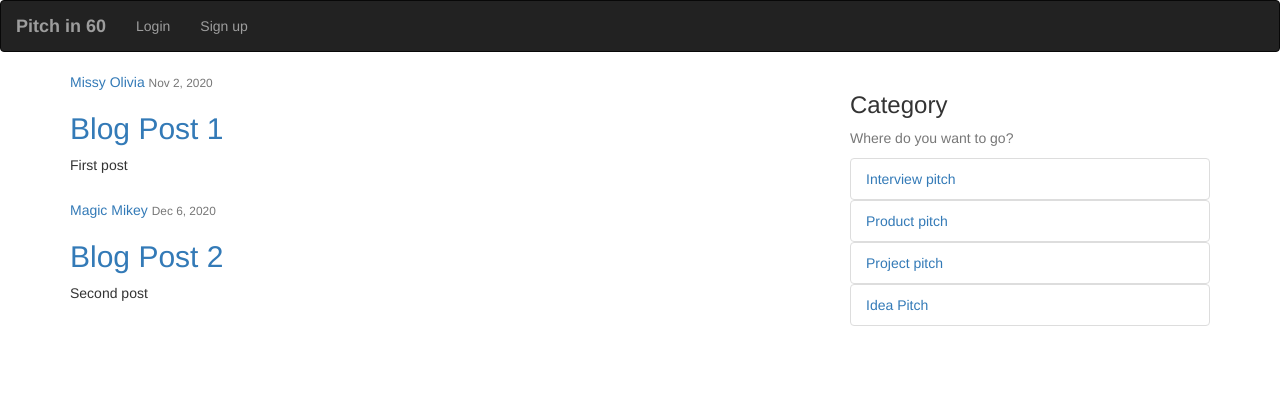
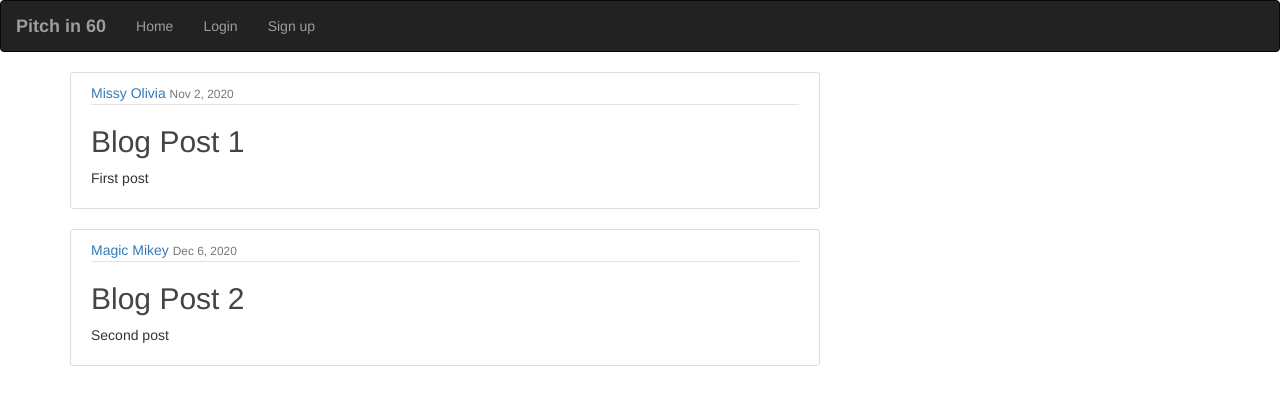
Before and after one commit to Missy-Olivia/Perfect-Pitch, a Flask app: page / in a window 1280 px wide. Shown: the top 405 px of the page. Run offline with Flask 2, Linux system fonts and the light colour scheme; some libraries are stand-ins or nearby versions.

Commit message:
added css file

```diff
--- a/app/__init__.py
+++ b/app/__init__.py
@@ -1,5 +1,6 @@
 from flask import Flask
 from flask_bootstrap import Bootstrap
+from flask_sqlalchemy import SQLAlchemy
 
 
 # initializing the application
--- /dev/null
+++ b/app/static/index.css
@@ -0,0 +1,80 @@
+body {
+    background: #fafafa;
+    color: #333333;
+    margin-top: 5rem;
+  }
+
+  h1, h2, h3, h4, h5, h6 {
+    color: #444444;
+  }
+
+  .bg-steel {
+    background-color: #5f788a;
+  }
+
+  .site-header .navbar-nav .nav-link {
+    color: #cbd5db;
+  }
+
+  .site-header .navbar-nav .nav-link:hover {
+    color: #ffffff;
+  }
+
+  .site-header .navbar-nav .nav-link.active {
+    font-weight: 500;
+  }
+
+  .content-section {
+    background: #ffffff;
+    padding: 10px 20px;
+    border: 1px solid #dddddd;
+    border-radius: 3px;
+    margin-bottom: 20px;
+  }
+
+  .article-title {
+    color: #444444;
+  }
+
+  a.article-title:hover {
+    color: #428bca;
+    text-decoration: none;
+  }
+
+  .article-content {
+    white-space: pre-line;
+  }
+
+  .article-img {
+    height: 65px;
+    width: 65px;
+    margin-right: 16px;
+  }
+
+  .article-metadata {
+    padding-bottom: 1px;
+    margin-bottom: 4px;
+    border-bottom: 1px solid #e3e3e3
+  }
+
+  .article-metadata a:hover {
+    color: #333;
+    text-decoration: none;
+  }
+
+  .article-svg {
+    width: 25px;
+    height: 25px;
+    vertical-align: middle;
+  }
+
+  .account-img {
+    height: 125px;
+    width: 125px;
+    margin-right: 20px;
+    margin-bottom: 16px;
+  }
+
+  .account-heading {
+    font-size: 2.5rem;
+  }
--- a/app/templates/index.html
+++ b/app/templates/index.html
@@ -4,7 +4,6 @@
 <meta charset="UTF-8">
 <meta name="viewport" content="width= device-width">
 <link rel="stylesheet" type="text/css" href="{{ url_for('static', filename='index.css') }}">
-
 {% extends 'base.html' %}
 </head>
         <body>
@@ -34,19 +33,6 @@
                                 </article>
                         {% endfor %}
                           </div>
-                          <div class="col-md-4">
-                            <div class="content-section">
-                              <h3>Category</h3>
-                              <p class='text-muted'>Where do you want to go?
-                                <ul class="list-group">
-                                <a href = "#"><li class="list-group-item list-group-item-light">Interview pitch</li></a>
-                                <a href = "#"><li class="list-group-item list-group-item-light">Product pitch</li></a>
-                                <a href = "#"><li class="list-group-item list-group-item-light">Project pitch</li></a>
-                                <a href = "#"><li class="list-group-item list-group-item-light">Idea Pitch</li></a>
-                                </ul>
-                              </p>
-                            </div>
-                          </div>
                         </div>
                       </main>
         {% endblock %}
--- a/app/templates/navbar.html
+++ b/app/templates/navbar.html
@@ -7,10 +7,11 @@
               <span class="icon-bar"></span>
               <span class="icon-bar"></span>
             </button>
-            <b><a class="navbar-brand" href="/"> Pitch in 60 </a></b>
+            <b><a class="navbar-brand" href="{{url_for('index')}}"> Pitch in 60 </a></b>
         </div>
         <div class="navbar-collapse collapse">
             <ul class="nav navbar-nav">
+                <li class="text-left"><a href="{{ url_for('home') }}">Home</a></li>
                 <li class="text-left"><a href="{{ url_for('login') }}">Login</a></li>
                 <li class="text-left"><a href="{{ url_for('register') }}">Sign up</a></li>
         </div>
--- a/app/views.py
+++ b/app/views.py
@@ -1,8 +1,13 @@
-from flask import render_template,url_for,flash,redirect
+from datetime import datetime
+from flask import Flask,render_template,url_for,flash,redirect
 from app import app
+from flask_sqlalchemy import SQLAlchemy
 from .forms import RegForm, loginForm
 
-app.config['SECRET_KEY'] = '8ded178d6e7cbcda'
+
+
+
+# dummy data
 pitches = [
     {
         'author': 'Missy Olivia',
@@ -61,3 +66,11 @@ def login():
             flash('Invalid login!', 'danger')
     title = 'Login'
     return render_template('login.html',title = title, form = form)
+
+@app.route("/home")
+def home():
+    '''
+    views function to return about page
+    '''
+    title = 'Homepage'
+    return render_template('home.html', title = title)
```
Also changed, not shown: app/templates/home.html (added, +17 -0 lines).
